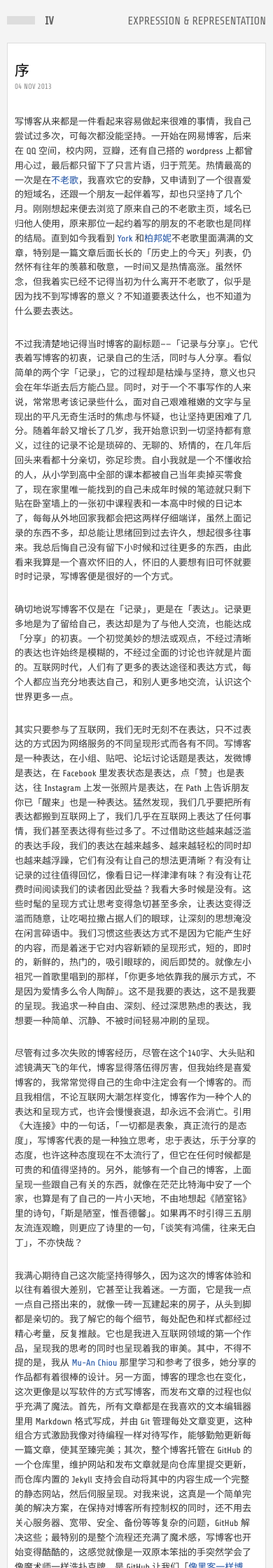
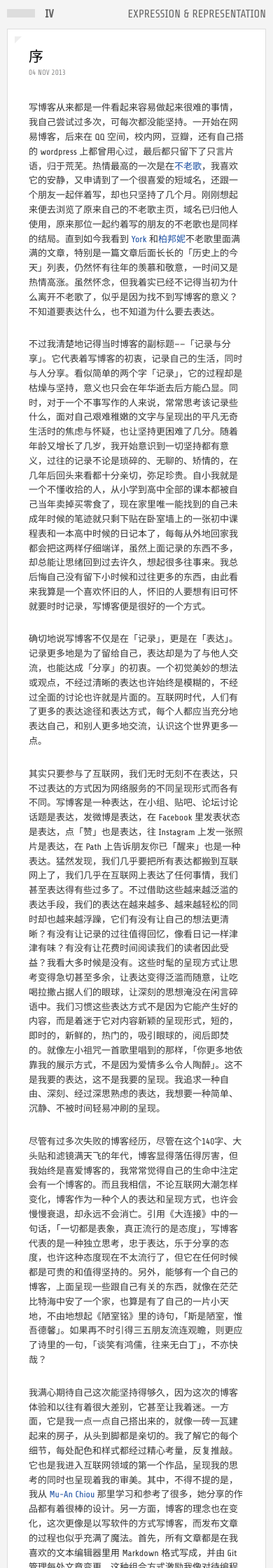
Before and after one commit to kidlj/awei, a Jekyll site: the page built from index.html, in a window 390 px wide. Shown: the top 2240 px of the page at 70% size. Built offline with Jekyll 4.4.1, drawn with Linux system fonts in a browser that asks for light colours; Markdown is read by kramdown in place of the engine named in the settings.

Commit message:
Update responsive.css

```diff
--- a/css/responsive.css
+++ b/css/responsive.css
@@ -1,9 +1,11 @@
-@media (max-width: 768px) {
+@media (max-width: 480px) {
+  body {
+    padding: 10px; }
+  .site-header {
+    margin-bottom: 10px; }
   article {
-    padding: 30px 10px;
+    padding: 30px;
     line-height: 1.6em; }
-    article .mark {
-    display: none; }
     article header {
       margin-bottom: 30px;}
     }
```
